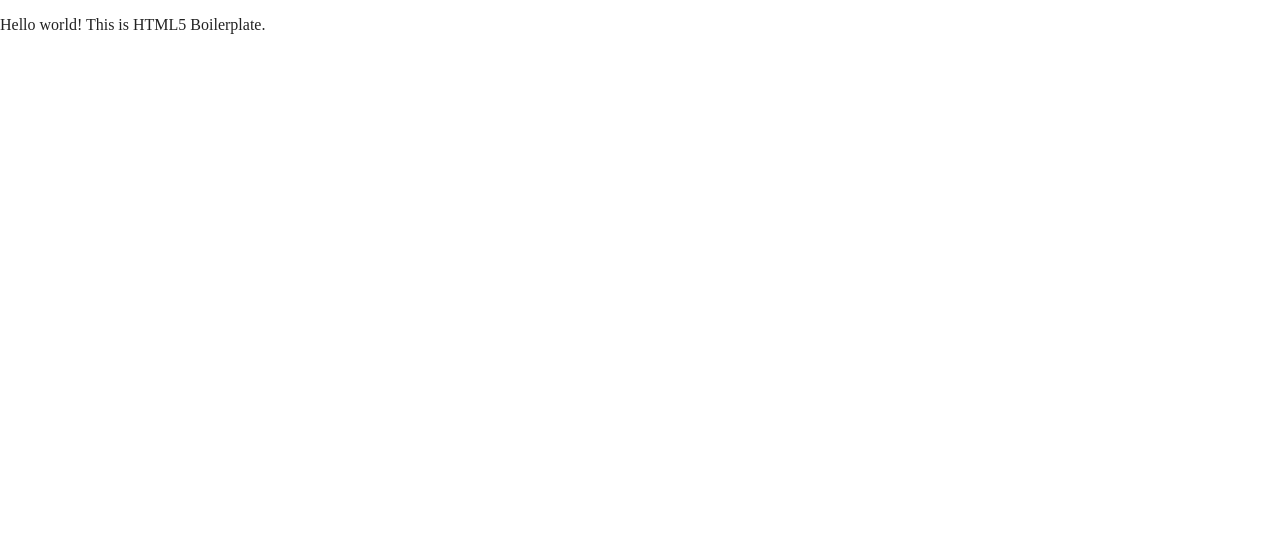
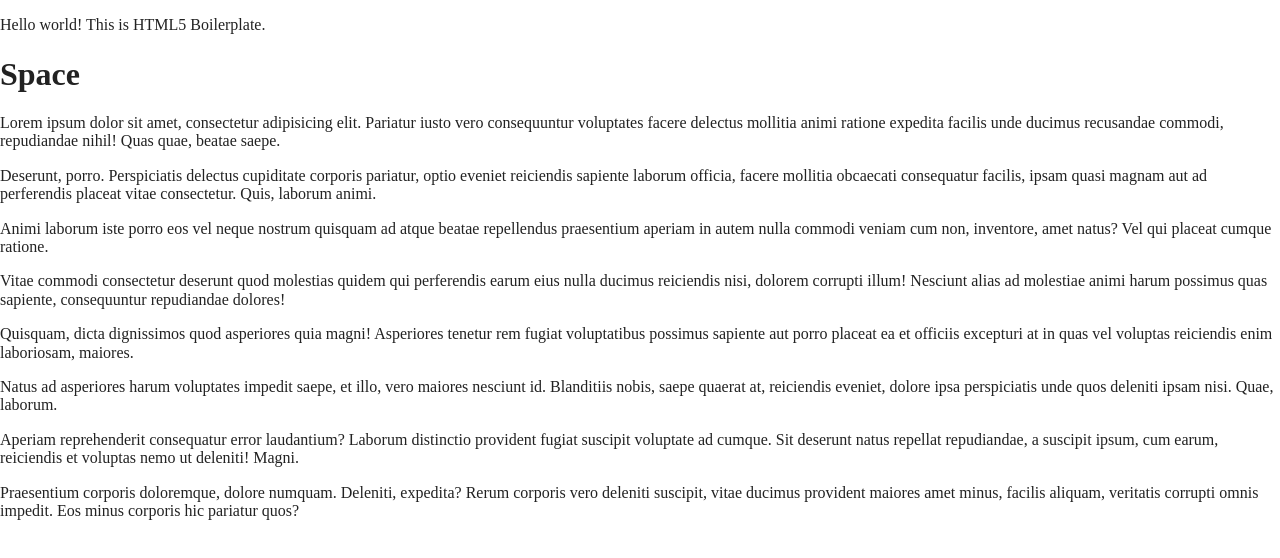
Before and after one commit to gray2/exquisite-corpse, a website built with Parcel: page index.html in a window 1280 px wide. Built offline with nearby package versions, Linux system fonts and the light colour scheme.

Commit message:
added header and sections

```diff
--- a/index.html
+++ b/index.html
@@ -36,6 +36,38 @@
     ga('create', 'UA-XXXXX-Y', 'auto'); ga('set', 'anonymizeIp', true); ga('set', 'transport', 'beacon'); ga('send', 'pageview')
   </script>
   <script src="https://www.google-analytics.com/analytics.js" async></script>
+
+  <header>
+    <h1>Space</h1>
+  </header>
+
+  <!-- main>section*8>p>lorem -->
+  <main>
+    <section>
+      <p>Lorem ipsum dolor sit amet, consectetur adipisicing elit. Pariatur iusto vero consequuntur voluptates facere delectus mollitia animi ratione expedita facilis unde ducimus recusandae commodi, repudiandae nihil! Quas quae, beatae saepe.</p>
+    </section>
+    <section>
+      <p>Deserunt, porro. Perspiciatis delectus cupiditate corporis pariatur, optio eveniet reiciendis sapiente laborum officia, facere mollitia obcaecati consequatur facilis, ipsam quasi magnam aut ad perferendis placeat vitae consectetur. Quis, laborum animi.</p>
+    </section>
+    <section>
+      <p>Animi laborum iste porro eos vel neque nostrum quisquam ad atque beatae repellendus praesentium aperiam in autem nulla commodi veniam cum non, inventore, amet natus? Vel qui placeat cumque ratione.</p>
+    </section>
+    <section>
+      <p>Vitae commodi consectetur deserunt quod molestias quidem qui perferendis earum eius nulla ducimus reiciendis nisi, dolorem corrupti illum! Nesciunt alias ad molestiae animi harum possimus quas sapiente, consequuntur repudiandae dolores!</p>
+    </section>
+    <section>
+      <p>Quisquam, dicta dignissimos quod asperiores quia magni! Asperiores tenetur rem fugiat voluptatibus possimus sapiente aut porro placeat ea et officiis excepturi at in quas vel voluptas reiciendis enim laboriosam, maiores.</p>
+    </section>
+    <section>
+      <p>Natus ad asperiores harum voluptates impedit saepe, et illo, vero maiores nesciunt id. Blanditiis nobis, saepe quaerat at, reiciendis eveniet, dolore ipsa perspiciatis unde quos deleniti ipsam nisi. Quae, laborum.</p>
+    </section>
+    <section>
+      <p>Aperiam reprehenderit consequatur error laudantium? Laborum distinctio provident fugiat suscipit voluptate ad cumque. Sit deserunt natus repellat repudiandae, a suscipit ipsum, cum earum, reiciendis et voluptas nemo ut deleniti! Magni.</p>
+    </section>
+    <section>
+      <p>Praesentium corporis doloremque, dolore numquam. Deleniti, expedita? Rerum corporis vero deleniti suscipit, vitae ducimus provident maiores amet minus, facilis aliquam, veritatis corrupti omnis impedit. Eos minus corporis hic pariatur quos?</p>
+    </section>
+  </main>
 </body>
 
 </html>
```
